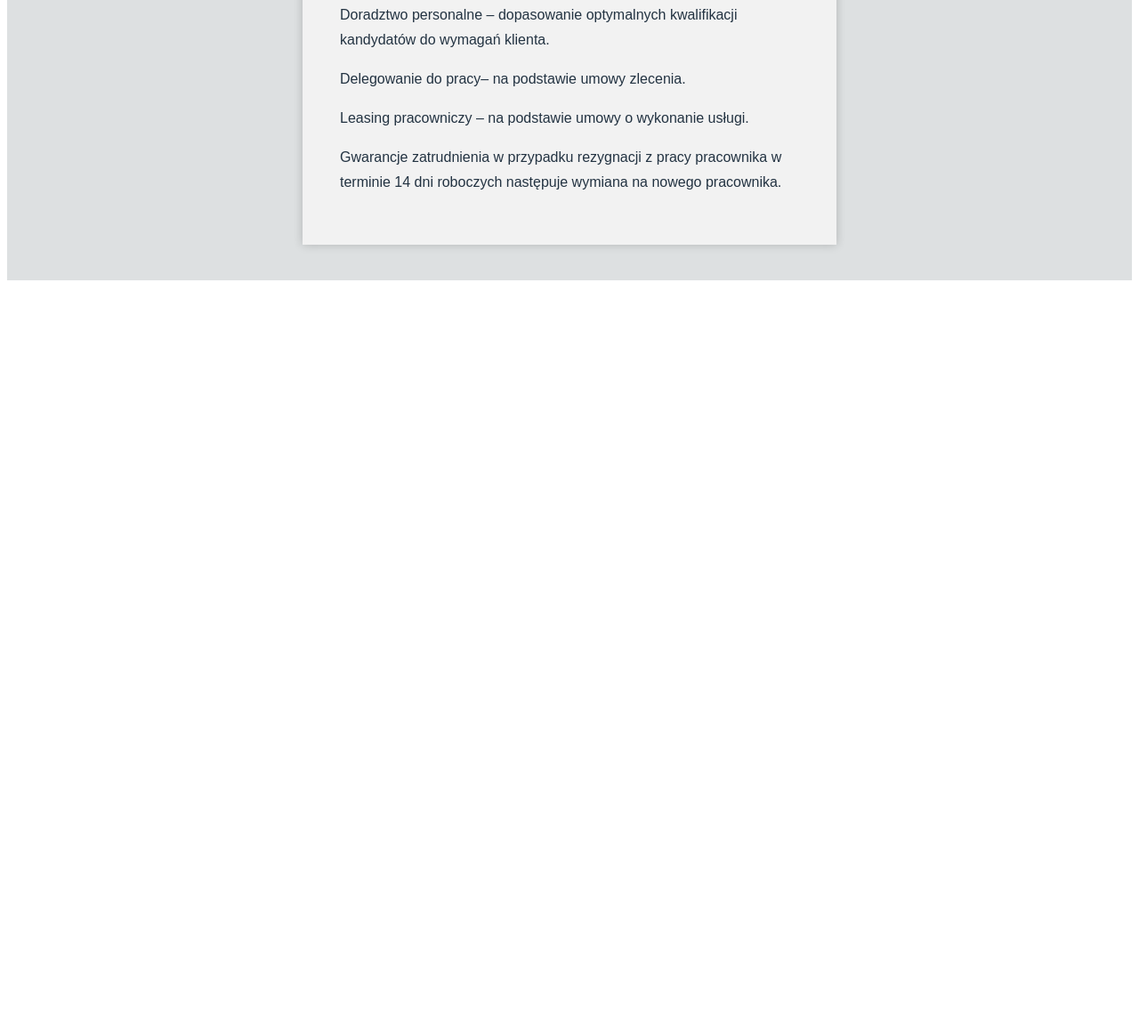
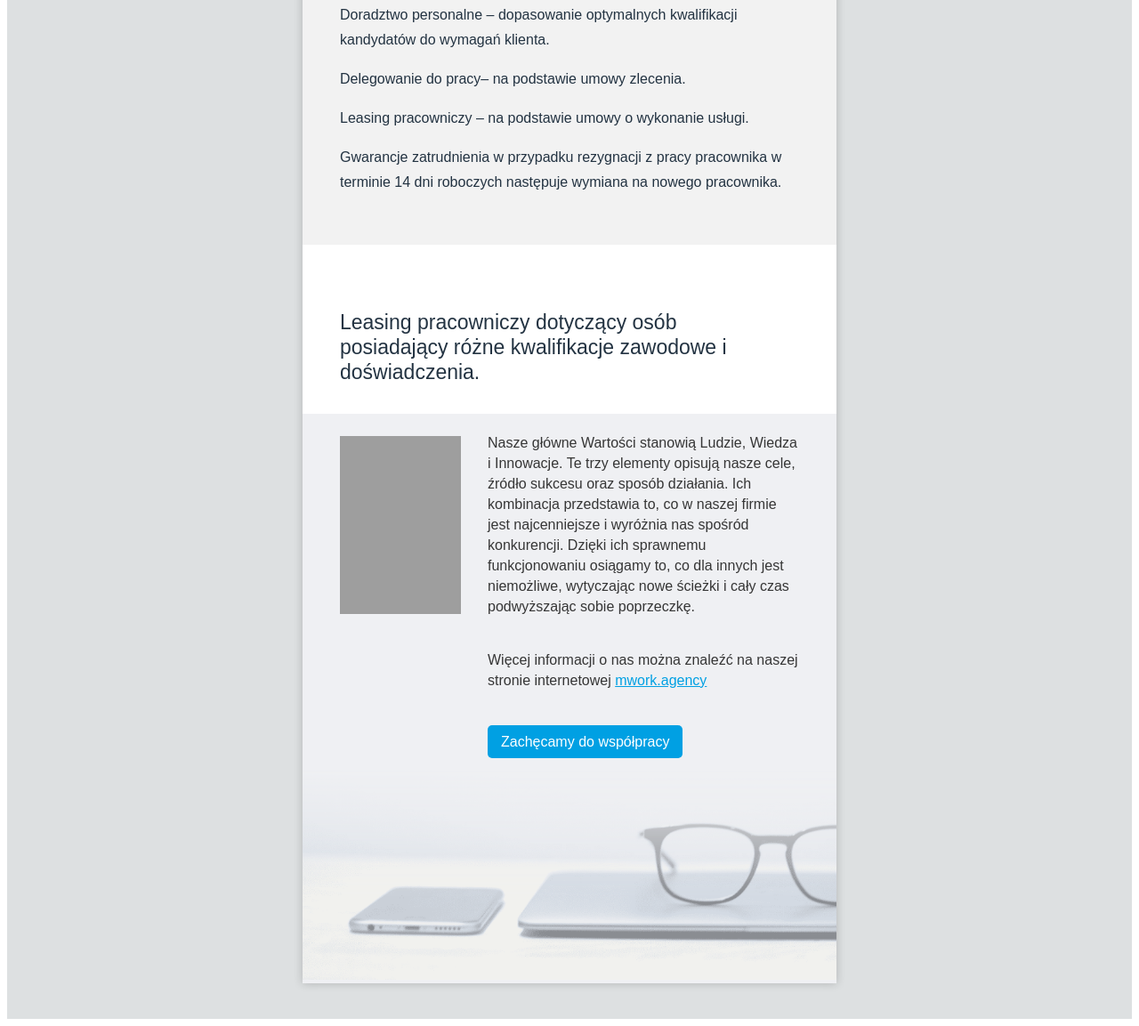
Before and after one commit to Prudkyi/email, a plain HTML site: page src/index.html in a window 1280 px wide. Shown: the part 2359-3512 px from the top of the page at 89% size. Before the commit the page ends 2682 px from the top, so only its background shows below. Drawn offline with Linux system fonts and the light colour scheme; grey boxes are pictures that could not be loaded.

Commit message:
Alpha version 1.0

```diff
--- a/gulp/version.json
+++ b/gulp/version.json
@@ -1,3 +1,3 @@
 {
-    "main": "20230206213747"
+    "main": "20230213132100"
 }
--- a/src/index.html
+++ b/src/index.html
@@ -7,6 +7,7 @@
 <body>
 <!--[if (gte mso 9)|(IE)]>
 <style type="text/css">
+
     body {
         background-color: #dde0e1 !important;
     }
@@ -15,6 +16,7 @@
         font-family: sans-serif, Arial, Helvetica !important;
         color: #363636;
     }
+
 </style>
 <![endif]-->
 
@@ -243,16 +245,16 @@
                                 <p style="line-height: 28px; color: #00A0E3; font-weight: 700; font-size: 22px;">
                                     Oferujemy:
                                 </p>
-                                <p style="line-height: 28px;">
+                                <p style="line-height: 28px">
                                     Doradztwo personalne – dopasowanie optymalnych kwalifikacji kandydatów do wymagań klienta.
                                 </p>
-                                <p style="line-height: 28px;">
+                                <p style="line-height: 28px">
                                     Delegowanie do pracy– na podstawie umowy zlecenia.
                                 </p>
-                                <p style="line-height: 28px;">
+                                <p style="line-height: 28px">
                                     Leasing pracowniczy – na podstawie umowy o wykonanie usługi.
                                 </p>
-                                <p style="line-height: 28px;">
+                                <p style="line-height: 28px">
                                     Gwarancje zatrudnienia w przypadku rezygnacji z pracy pracownika w terminie 14 dni roboczych następuje wymiana na nowego pracownika.
                                 </p>
                             </td>
@@ -261,6 +263,79 @@
 
                     </table>
                     <!-- END block 3 -->
+
+                    <!-- block 4 -->
+                    <table border="0" cellspacing="0" cellpadding="0" role="presentation" style="
+                                                            color: #363636;
+                                                            font-family: 'Poppins', sans-serif, Arial, Helvetica;
+                                                            background-color: #eff0f3;
+                                                            margin: 0;
+                                                            width: 100%;
+                                                            max-width: 600px;
+                                                          ">
+
+                        <!-- block 4-1 -->
+                        <tr>
+                            <td width="600" colspan="2" style="padding: 50px 42px 10px 42px; background-color: #ffffff; font-size: 23px; color: #233342; text-align: left;">
+                                <p style="line-height: 28px;">
+                                    Leasing pracowniczy dotyczący osób<br/>posiadający różne kwalifikacje zawodowe i
+                                    doświadczenia.
+                                </p>
+                            </td>
+                        </tr>
+                        <!-- End block 4-1 -->
+
+                        <!-- End block 4-2 -->
+                        <tr>
+                            <td style="padding: 5px 0px 0px 42px; background-color: #eff0f3;">
+                                <img
+                                        src="https://mwork.agency/assets/img/mail/shef3.png"
+                                        alt="MWork agency"
+                                        border="0"
+                                        width="136"
+                                        height="200"
+                                        style="padding: 5px 30px 0px 0px"
+                                />
+                            </td>
+                            <td>
+                                <p style="line-height: 23px; padding: 5px 42px 0px 0px; background-color: #eff0f3;">
+                                    Nasze główne Wartości stanowią Ludzie, Wiedza i Innowacje. Te trzy elementy opisują nasze cele, źródło sukcesu oraz sposób działania. Ich kombinacja przedstawia to, co w naszej firmie jest najcenniejsze i wyróżnia nas spośród konkurencji. Dzięki ich sprawnemu funkcjonowaniu osiągamy to, co dla innych jest niemożliwe, wytyczając nowe ścieżki i cały czas podwyższając sobie poprzeczkę.
+                                </p>
+                            </td>
+                        </tr>
+                        <tr>
+                            <td style="padding: 5px 0px 0px 42px">
+
+                            </td>
+                            <td style="padding: 5px 42px 0px 0px">
+                                <p style="line-height: 23px; padding: 0px 0px 30px 0px">
+                                    Więcej informacji o nas można znaleźć na naszej stronie internetowej <a style="color: #00a0e3" target="_blank" href="http://mwork.agency">mwork.agency</a>
+                                </p>
+                                <p style="line-height: 23px;">
+                                    <a style="background-color: #00a0e3; color: #ffffff; padding: 10px 15px 10px 15px; text-decoration: none; border-radius: 5px" href="mailto:biuro@mwork.agency">Zachęcamy do współpracy</a>
+                                </p>
+                            </td>
+                        </tr>
+                        <!-- End block 4-2 -->
+
+
+                        <!-- block 4-4 -->
+                        <tr>
+                            <td width="600" colspan="2" style="padding: 0px 0px 0px 0px; color: #233342; text-align: left;">
+                                <img
+                                        src="./assets/img/bl4-footer-test2.png"
+                                        alt="MWork agency"
+                                        border="0"
+                                        width="600"
+                                        height="240"
+                                        style="padding: 0px 0px 0px 0px"
+                                />
+                            </td>
+                        </tr>
+                        <!-- End block 4-4 -->
+
+                    </table>
+                    <!-- END block 4 -->
 
 
 
```
Also changed, not shown: src/assets/img/bl4-footer-test1.png (added), src/assets/img/bl4-footer-test2.png (added), src/assets/img/bl4-footer.png (added), src/assets/img/shef3.png (added).
